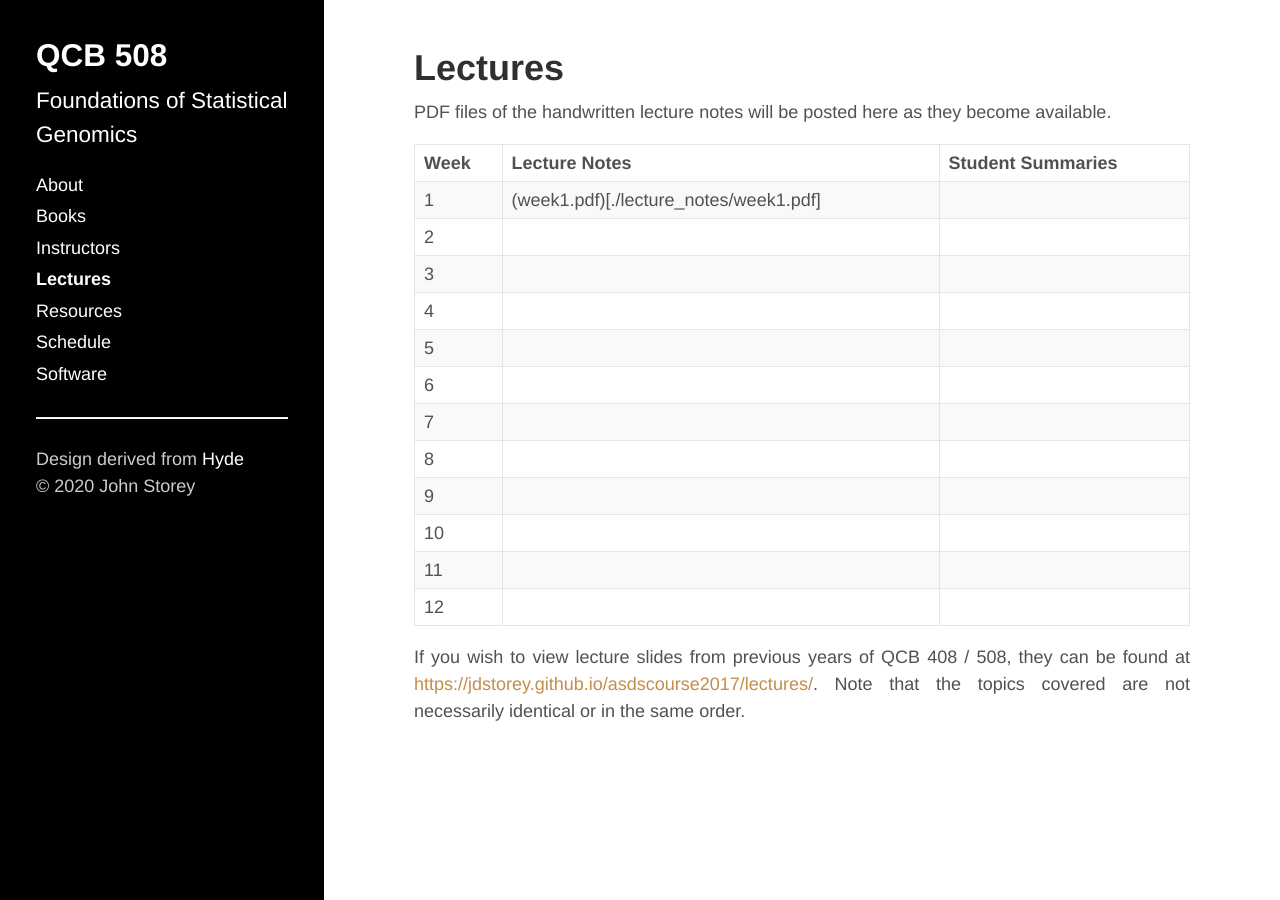
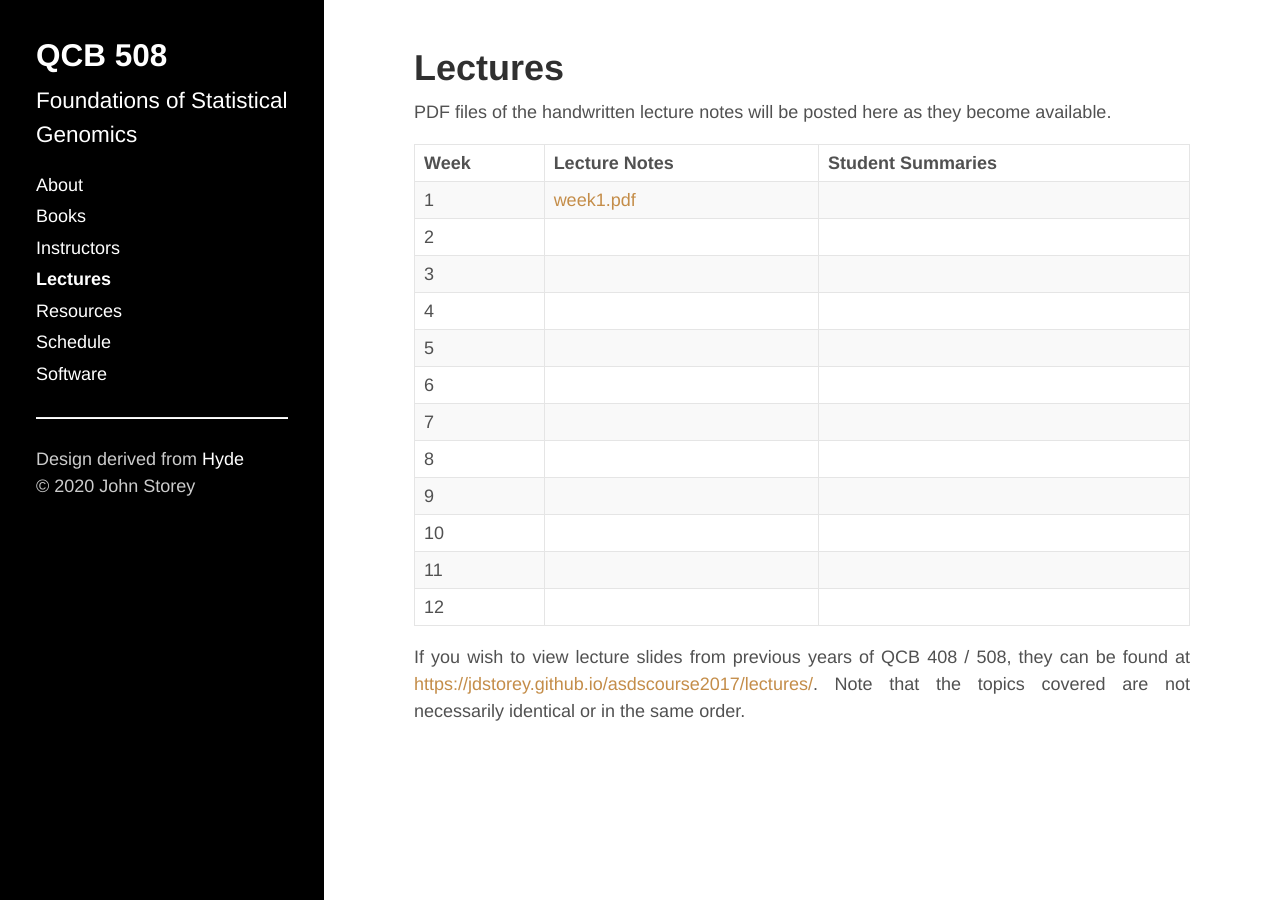
Before and after one commit to jdstorey/fsg, a Jekyll site: the page built from docs/lectures.md, in a window 1280 px wide. Built offline with Jekyll 4.4.1, drawn with Linux system fonts in a browser that asks for light colours.

Commit message:
fix typo -- week 1 lecture notes

```diff
--- a/docs/lectures.md
+++ b/docs/lectures.md
@@ -7,7 +7,7 @@ PDF files of the handwritten lecture notes will be posted here as they become av
 
 | Week  | Lecture Notes | Student Summaries |
 |-------|---------------|-------------------|
-|  1 | (week1.pdf)[./lecture_notes/week1.pdf] |  |
+|  1 | [week1.pdf](./lecture_notes/week1.pdf) |  |
 |  2 |  |  |
 |  3 |  |  |
 |  4 |  |  |
```
